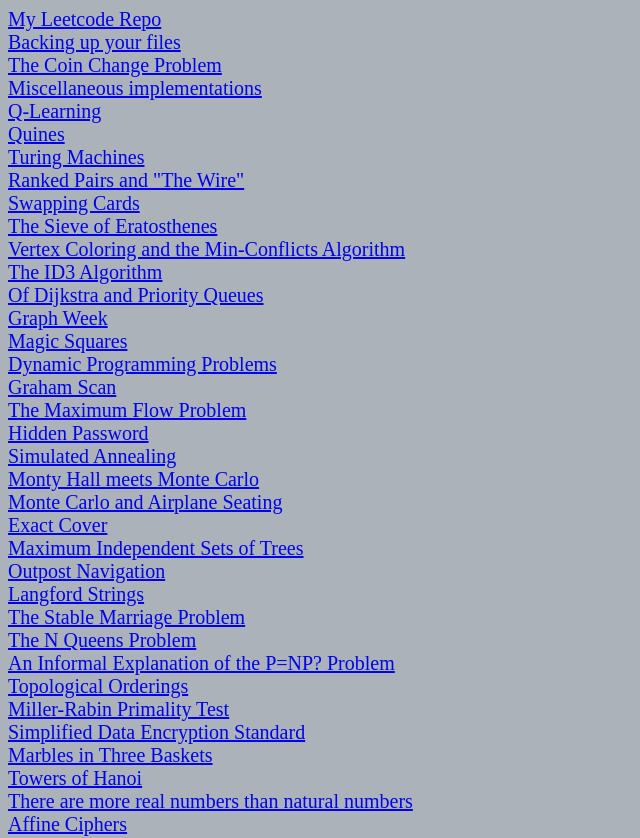
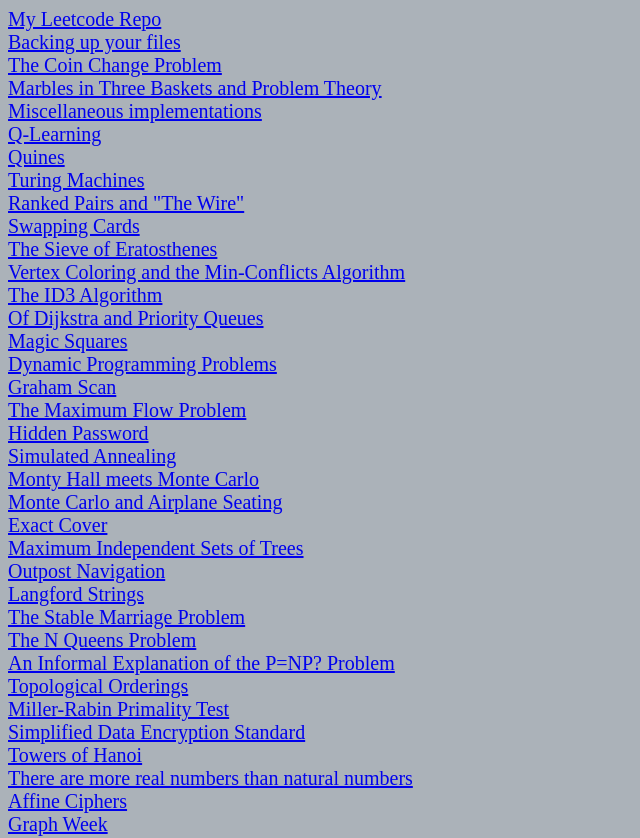
Before and after one commit to jdanray/jdanray.github.io, a plain HTML site: page index.html in a window 1280 px wide. Shown: the top 838 px of the page, without its empty margins (0-640 px from the left). Drawn offline with Linux system fonts and the light colour scheme.

Commit message:
index.html: move links around

```diff
--- a/index.html
+++ b/index.html
@@ -6,6 +6,7 @@
 <a href="repo.html">My Leetcode Repo</a><br />
 <a href="backup.html">Backing up your files</a><br />
 <a href="coin.html">The Coin Change Problem</a><br />
+<a href="marbles.html">Marbles in Three Baskets and Problem Theory</a><br />
 <a href="misc.html">Miscellaneous implementations</a><br />
 <a href="qlearn.html">Q-Learning</a><br />
 <a href="quines.html">Quines</a><br />
@@ -16,7 +17,6 @@
 <a href="vertexcolor.html">Vertex Coloring and the Min-Conflicts Algorithm</a><br />
 <a href="id3.html">The ID3 Algorithm</a><br />
 <a href="dijkstra.html">Of Dijkstra and Priority Queues</a><br />
-<a href="graphweek.html">Graph Week</a><br />
 <a href="magicsqs.html">Magic Squares</a><br />
 <a href="dpprobs.html">Dynamic Programming Problems</a><br />
 <a href="graham.html">Graham Scan</a><br />
@@ -35,10 +35,10 @@
 <a href="toposort.html">Topological Orderings</a><br />
 <a href="millerrabin.html">Miller-Rabin Primality Test</a><br />
 <a href="des.html">Simplified Data Encryption Standard</a><br />
-<a href="marbles.html">Marbles in Three Baskets</a><br />
 <a href="hanoi.html">Towers of Hanoi</a><br />
 <a href="numbers.html">There are more real numbers than natural numbers</a><br />
 <a href="affine.html">Affine Ciphers</a><br />
+<a href="graphweek.html">Graph Week</a><br />
 <a href="russparadox.html">Russell's Paradox</a><br />
 <a href="bfs.html">Breadth-First Search</a><br />
 <a href="adjlists.html">Adjacency Lists</a><br />
```
